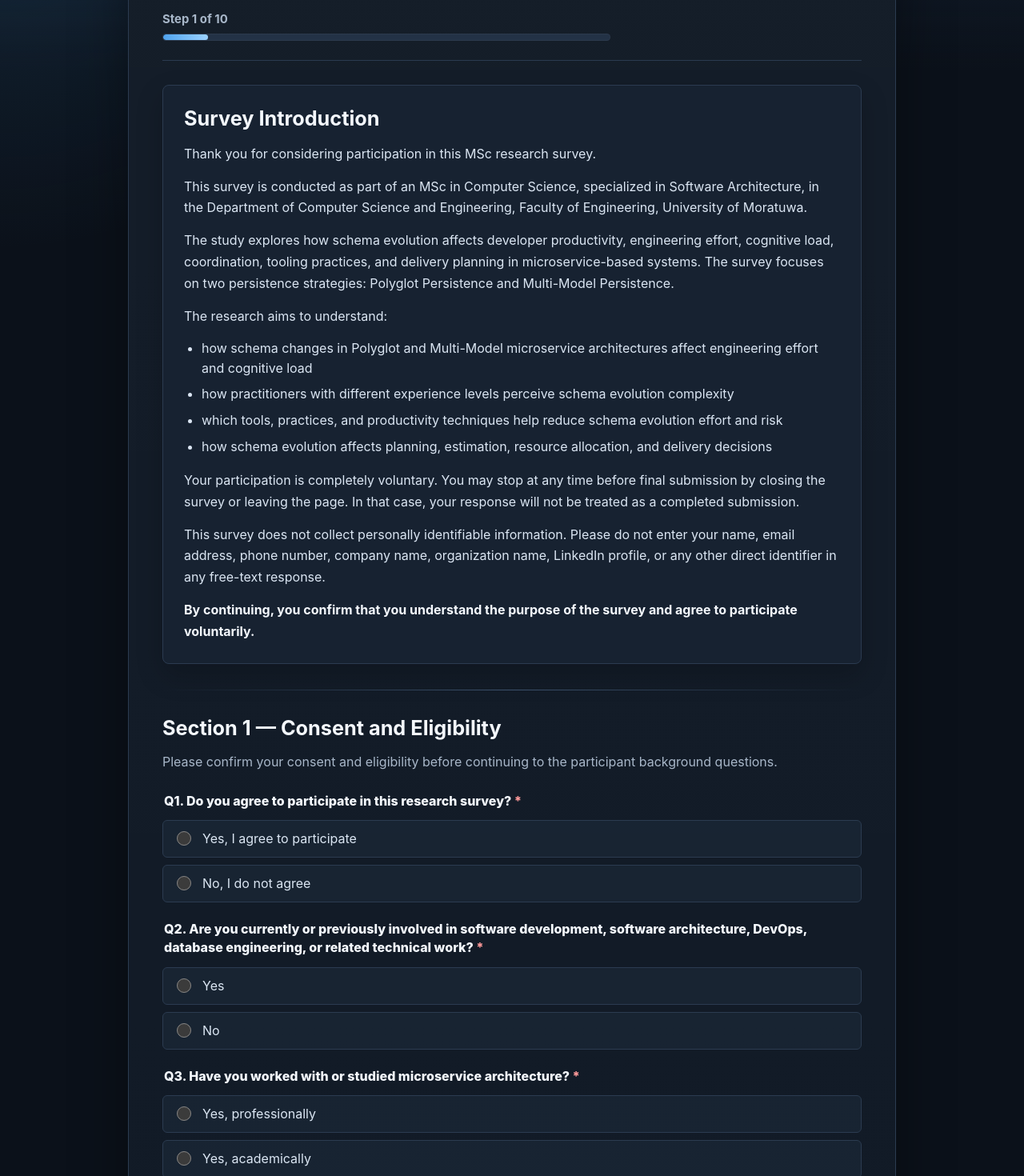
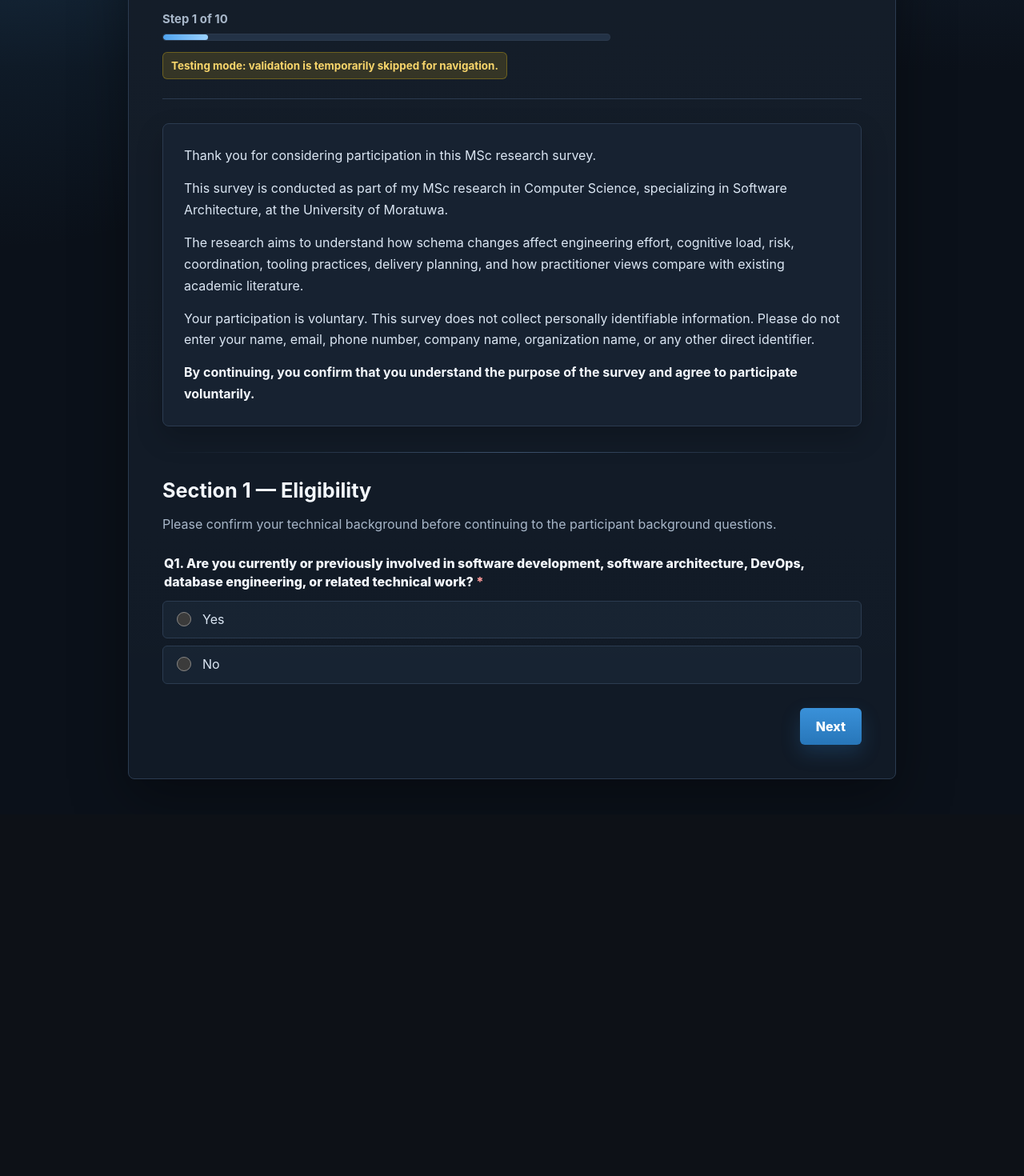
Before and after one commit to thilina-xoxo/msc-schema-evolution-survey, a React (Vite) app: page / in a window 1280 px wide. Shown: the part 200-1670 px from the top of the page at 80% size. After the commit the page ends 1218 px from the top, so only its background shows below. Built offline with nearby package versions, Linux system fonts and the light colour scheme.

Commit message:
further enhancements

```diff
--- a/src/App.css
+++ b/src/App.css
@@ -97,6 +97,21 @@
   border-radius: inherit;
   background: linear-gradient(90deg, #4fa3ee, var(--accent-strong));
   transition: width 0.25s ease;
+}
+
+.testing-mode-badge {
+  display: inline-flex;
+  width: fit-content;
+  max-width: 100%;
+  margin: 14px 0 0;
+  padding: 7px 10px;
+  border: 1px solid rgba(250, 204, 21, 0.28);
+  border-radius: var(--radius-sm);
+  background: var(--warning-bg);
+  color: var(--warning-text);
+  font-size: 0.84rem;
+  font-weight: 750;
+  line-height: 1.35;
 }
 
 section {
--- a/src/App.jsx
+++ b/src/App.jsx
@@ -15,20 +15,13 @@ import './App.css'
 
 const initialFormData = {
   participant_id: '',
-  consent: '',
   technical_involvement: '',
-  microservice_experience: '',
   current_role: '',
   current_role_other: '',
-  total_experience: '',
-  microservice_years: '',
   system_types: [],
   system_types_other: '',
   database_technologies: [],
   database_technologies_other: '',
-  main_persistence_strategy: '',
-  polyglot_familiarity: '',
-  multimodel_familiarity: '',
   schema_evolution_familiarity: '',
   production_schema_change_experience: '',
   architecture_context_clarity: '',
@@ -142,14 +135,11 @@ const initialFormData = {
   additional_comments: '',
 }
 
+// TEMPORARY TESTING MODE: Set to false before real survey distribution.
+const TEMP_SKIP_VALIDATION_FOR_TESTING = true
+
 function validateSectionOne(formData) {
   const errors = {}
-
-  if (!formData.consent) {
-    errors.consent = 'Please indicate whether you agree to participate.'
-  } else if (formData.consent === 'No, I do not agree') {
-    errors.consent = 'You must agree to participate before continuing.'
-  }
 
   if (!formData.technical_involvement) {
     errors.technical_involvement =
@@ -157,11 +147,6 @@ function validateSectionOne(formData) {
   } else if (formData.technical_involvement === 'No') {
     errors.technical_involvement =
       'This survey is intended for participants with software, architecture, DevOps, database, or related technical experience.'
-  }
-
-  if (!formData.microservice_experience) {
-    errors.microservice_experience =
-      'Please select your microservice architecture experience.'
   }
 
   return errors
@@ -179,15 +164,6 @@ function validateSectionTwo(formData) {
     !formData.current_role_other.trim()
   ) {
     errors.current_role_other = 'Please specify your role.'
-  }
-
-  if (!formData.total_experience) {
-    errors.total_experience = 'Please select your total technical experience.'
-  }
-
-  if (!formData.microservice_years) {
-    errors.microservice_years =
-      'Please select your microservice-based systems experience.'
   }
 
   if (formData.system_types.length === 0) {
@@ -212,21 +188,6 @@ function validateSectionTwo(formData) {
   ) {
     errors.database_technologies_other =
       'Please specify the database technology.'
-  }
-
-  if (!formData.main_persistence_strategy) {
-    errors.main_persistence_strategy =
-      'Please select the persistence strategy you have worked with most.'
-  }
-
-  if (!formData.polyglot_familiarity) {
-    errors.polyglot_familiarity =
-      'Please rate your familiarity with Polyglot Persistence.'
-  }
-
-  if (!formData.multimodel_familiarity) {
-    errors.multimodel_familiarity =
-      'Please rate your familiarity with Multi-Model Databases.'
   }
 
   if (!formData.schema_evolution_familiarity) {
@@ -593,7 +554,11 @@ function App() {
     const nextErrors = validateSectionOne(normalizedFormData)
     setErrors(nextErrors)
 
-    if (Object.keys(nextErrors).length === 0) {
+    if (
+      TEMP_SKIP_VALIDATION_FOR_TESTING ||
+      Object.keys(nextErrors).length === 0
+    ) {
+      setErrors({})
       setStep(2)
       window.scrollTo({ top: 0, behavior: 'smooth' })
     }
@@ -603,7 +568,11 @@ function App() {
     const nextErrors = validateSectionTwo(normalizedFormData)
     setErrors(nextErrors)
 
-    if (Object.keys(nextErrors).length === 0) {
+    if (
+      TEMP_SKIP_VALIDATION_FOR_TESTING ||
+      Object.keys(nextErrors).length === 0
+    ) {
+      setErrors({})
       setStep(3)
       window.scrollTo({ top: 0, behavior: 'smooth' })
     }
@@ -613,7 +582,11 @@ function App() {
     const nextErrors = validateSectionThree(normalizedFormData)
     setErrors(nextErrors)
 
-    if (Object.keys(nextErrors).length === 0) {
+    if (
+      TEMP_SKIP_VALIDATION_FOR_TESTING ||
+      Object.keys(nextErrors).length === 0
+    ) {
+      setErrors({})
       setStep(4)
       window.scrollTo({ top: 0, behavior: 'smooth' })
     }
@@ -623,7 +596,11 @@ function App() {
     const nextErrors = validateSectionFour(normalizedFormData)
     setErrors(nextErrors)
 
-    if (Object.keys(nextErrors).length === 0) {
+    if (
+      TEMP_SKIP_VALIDATION_FOR_TESTING ||
+      Object.keys(nextErrors).length === 0
+    ) {
+      setErrors({})
       setStep(5)
       window.scrollTo({ top: 0, behavior: 'smooth' })
     }
@@ -633,7 +610,11 @@ function App() {
     const nextErrors = validateScenarioPolyglot(normalizedFormData)
     setErrors(nextErrors)
 
-    if (Object.keys(nextErrors).length === 0) {
+    if (
+      TEMP_SKIP_VALIDATION_FOR_TESTING ||
+      Object.keys(nextErrors).length === 0
+    ) {
+      setErrors({})
       setStep(6)
       window.scrollTo({ top: 0, behavior: 'smooth' })
     }
@@ -643,7 +624,11 @@ function App() {
     const nextErrors = validateScenarioMultiModel(normalizedFormData)
     setErrors(nextErrors)
 
-    if (Object.keys(nextErrors).length === 0) {
+    if (
+      TEMP_SKIP_VALIDATION_FOR_TESTING ||
+      Object.keys(nextErrors).length === 0
+    ) {
+      setErrors({})
       setStep(7)
       window.scrollTo({ top: 0, behavior: 'smooth' })
     }
@@ -653,7 +638,11 @@ function App() {
     const nextErrors = validateComparativeEvaluation(normalizedFormData)
     setErrors(nextErrors)
 
-    if (Object.keys(nextErrors).length === 0) {
+    if (
+      TEMP_SKIP_VALIDATION_FOR_TESTING ||
+      Object.keys(nextErrors).length === 0
+    ) {
+      setErrors({})
       setStep(8)
       window.scrollTo({ top: 0, behavior: 'smooth' })
     }
@@ -663,7 +652,11 @@ function App() {
     const nextErrors = validateToolingPractices(normalizedFormData)
     setErrors(nextErrors)
 
-    if (Object.keys(nextErrors).length === 0) {
+    if (
+      TEMP_SKIP_VALIDATION_FOR_TESTING ||
+      Object.keys(nextErrors).length === 0
+    ) {
+      setErrors({})
       setStep(9)
       window.scrollTo({ top: 0, behavior: 'smooth' })
     }
@@ -673,7 +666,11 @@ function App() {
     const nextErrors = validateManagerialDeliveryImpact(normalizedFormData)
     setErrors(nextErrors)
 
-    if (Object.keys(nextErrors).length === 0) {
+    if (
+      TEMP_SKIP_VALIDATION_FOR_TESTING ||
+      Object.keys(nextErrors).length === 0
+    ) {
+      setErrors({})
       setStep(10)
       window.scrollTo({ top: 0, behavior: 'smooth' })
     }
@@ -708,7 +705,7 @@ function App() {
 
     if (Object.keys(nextErrors).length > 0) {
       setSubmissionError(
-        'Please complete all required consent, eligibility, background, architecture context, schema evolution experience, scenario, comparative evaluation, tooling practices, and managerial delivery impact questions before submitting.',
+        'Please complete all required eligibility, background, architecture context, schema evolution experience, scenario, comparative evaluation, tooling practices, and managerial delivery impact questions before submitting.',
       )
       return
     }
@@ -874,6 +871,11 @@ function App() {
                 />
               </div>
             </div>
+            {TEMP_SKIP_VALIDATION_FOR_TESTING && (
+              <p className="testing-mode-badge">
+                Testing mode: validation is temporarily skipped for navigation.
+              </p>
+            )}
           </header>
         )}
 
--- a/src/components/ConsentSection.jsx
+++ b/src/components/ConsentSection.jsx
@@ -1,69 +1,28 @@
 import RadioGroup from './RadioGroup'
 
-const consentOptions = [
-  'Yes, I agree to participate',
-  'No, I do not agree',
-]
-
 const technicalInvolvementOptions = ['Yes', 'No']
-
-const microserviceExperienceOptions = [
-  'Yes, professionally',
-  'Yes, academically',
-  'Yes, both professionally and academically',
-  'I have basic awareness only',
-  'No experience',
-]
 
 function ConsentSection({ formData, errors, onChange, onNext }) {
   return (
     <section>
       <div className="survey-introduction">
-        <h2>Survey Introduction</h2>
         <p>Thank you for considering participation in this MSc research survey.</p>
         <p>
-          This survey is conducted as part of an MSc in Computer Science,
-          specialized in Software Architecture, in the Department of Computer
-          Science and Engineering, Faculty of Engineering, University of
+          This survey is conducted as part of my MSc research in Computer
+          Science, specializing in Software Architecture, at the University of
           Moratuwa.
         </p>
         <p>
-          The study explores how schema evolution affects developer productivity,
-          engineering effort, cognitive load, coordination, tooling practices,
-          and delivery planning in microservice-based systems. The survey
-          focuses on two persistence strategies: Polyglot Persistence and
-          Multi-Model Persistence.
-        </p>
-        <p>The research aims to understand:</p>
-        <ul className="reading-list">
-          <li>
-            how schema changes in Polyglot and Multi-Model microservice
-            architectures affect engineering effort and cognitive load
-          </li>
-          <li>
-            how practitioners with different experience levels perceive schema
-            evolution complexity
-          </li>
-          <li>
-            which tools, practices, and productivity techniques help reduce
-            schema evolution effort and risk
-          </li>
-          <li>
-            how schema evolution affects planning, estimation, resource
-            allocation, and delivery decisions
-          </li>
-        </ul>
-        <p>
-          Your participation is completely voluntary. You may stop at any time
-          before final submission by closing the survey or leaving the page. In
-          that case, your response will not be treated as a completed
-          submission.
+          The research aims to understand how schema changes affect engineering
+          effort, cognitive load, risk, coordination, tooling practices,
+          delivery planning, and how practitioner views compare with existing
+          academic literature.
         </p>
         <p>
-          This survey does not collect personally identifiable information.
-          Please do not enter your name, email address, phone number, company
-          name, organization name, LinkedIn profile, or any other direct
-          identifier in any free-text response.
+          Your participation is voluntary. This survey does not collect
+          personally identifiable information. Please do not enter your name,
+          email, phone number, company name, organization name, or any other
+          direct identifier.
         </p>
         <p>
           By continuing, you confirm that you understand the purpose of the
@@ -73,40 +32,20 @@ function ConsentSection({ formData, errors, onChange, onNext }) {
 
       <hr className="section-divider" />
 
-      <h2>Section 1 — Consent and Eligibility</h2>
+      <h2>Section 1 — Eligibility</h2>
       <p className="section-intro">
-        Please confirm your consent and eligibility before continuing to the
+        Please confirm your technical background before continuing to the
         participant background questions.
       </p>
 
       <RadioGroup
-        label="Q1. Do you agree to participate in this research survey?"
-        name="consent"
-        value={formData.consent}
-        options={consentOptions}
-        required
-        onChange={onChange}
-        error={errors.consent}
-      />
-
-      <RadioGroup
-        label="Q2. Are you currently or previously involved in software development, software architecture, DevOps, database engineering, or related technical work?"
+        label="Q1. Are you currently or previously involved in software development, software architecture, DevOps, database engineering, or related technical work?"
         name="technical_involvement"
         value={formData.technical_involvement}
         options={technicalInvolvementOptions}
         required
         onChange={onChange}
         error={errors.technical_involvement}
-      />
-
-      <RadioGroup
-        label="Q3. Have you worked with or studied microservice architecture?"
-        name="microservice_experience"
-        value={formData.microservice_experience}
-        options={microserviceExperienceOptions}
-        required
-        onChange={onChange}
-        error={errors.microservice_experience}
       />
 
       <div className="button-row end">
```
Also changed, not shown: src/components/ParticipantBackground.jsx (+8 -86 lines), src/services/submitSurvey.js (+0 -7 lines), 1 other file (tests, documents, lock files or other folders).
